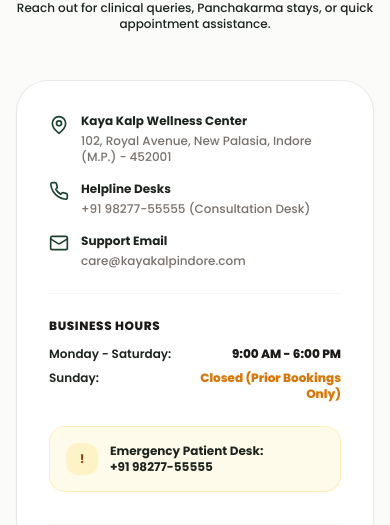
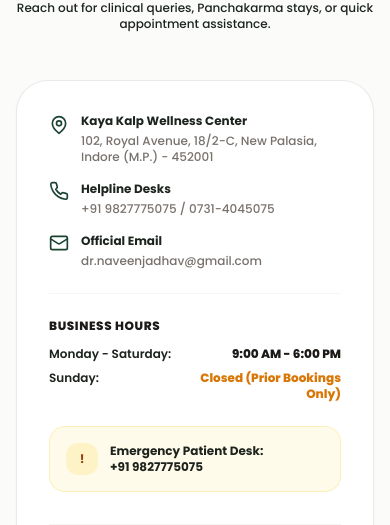
Before and after one commit to Navyareddy037/ayurcare, a React (Vite) app in the folder frontend/: page / in a window 390 px wide. Shown: the part 9293-9818 px from the top of the page. Built offline with nearby package versions, Linux system fonts and the light colour scheme; no server answers.

Commit message:
Update official Kaya Kalp contact information (address: 102 Royal Avenue 18/2-C New Palasia, phones: +91 9827775075 / 0731-4045075, email: dr.naveenjadhav@gmail.com)

```diff
--- a/frontend/src/components/Footer.tsx
+++ b/frontend/src/components/Footer.tsx
@@ -119,15 +119,15 @@
             <ul className="space-y-3 text-[#E9E5D9]/80 font-medium">
               <li className="flex items-start gap-2.5">
                 <MapPin className="w-4 h-4 text-[#D4A373] mt-0.5 shrink-0" />
-                <span>102, Royal Avenue, New Palasia, Indore (M.P.) - 452001</span>
+                <span>102, Royal Avenue, 18/2-C, New Palasia, Indore (M.P.) - 452001</span>
               </li>
               <li className="flex items-center gap-2.5">
                 <Phone className="w-4 h-4 text-[#D4A373] shrink-0" />
-                <span>+91 98277-55555</span>
+                <span>+91 9827775075 / 0731-4045075</span>
               </li>
               <li className="flex items-center gap-2.5">
                 <Mail className="w-4 h-4 text-[#D4A373] shrink-0" />
-                <span>care@kayakalpindore.com</span>
+                <span>dr.naveenjadhav@gmail.com</span>
               </li>
             </ul>
           </div>
--- a/frontend/src/pages/Home.tsx
+++ b/frontend/src/pages/Home.tsx
@@ -783,21 +783,21 @@
                   <MapPin className="w-5 h-5 text-ayur-primary mt-0.5 shrink-0" />
                   <div>
                     <strong>Kaya Kalp Wellness Center</strong>
-                    <div className="text-xs text-stone-500 mt-1">102, Royal Avenue, New Palasia, Indore (M.P.) - 452001</div>
+                    <div className="text-xs text-stone-500 mt-1">102, Royal Avenue, 18/2-C, New Palasia, Indore (M.P.) - 452001</div>
                   </div>
                 </div>
                 <div className="flex items-start gap-3">
                   <Phone className="w-5 h-5 text-ayur-primary shrink-0" />
                   <div>
                     <strong>Helpline Desks</strong>
-                    <div className="text-xs text-stone-500 mt-1">+91 98277-55555 (Consultation Desk)</div>
+                    <div className="text-xs text-stone-500 mt-1">+91 9827775075 / 0731-4045075</div>
                   </div>
                 </div>
                 <div className="flex items-start gap-3">
                   <Mail className="w-5 h-5 text-ayur-primary shrink-0" />
                   <div>
-                    <strong>Support Email</strong>
-                    <div className="text-xs text-stone-500 mt-1">care@kayakalpindore.com</div>
+                    <strong>Official Email</strong>
+                    <div className="text-xs text-stone-500 mt-1">dr.naveenjadhav@gmail.com</div>
                   </div>
                 </div>
               </div>
@@ -820,7 +820,7 @@
                 </div>
                 <div>
                   <strong className="text-amber-805 block">Emergency Patient Desk:</strong>
-                  <span className="text-stone-605 font-bold">+91 98277-55555</span>
+                  <span className="text-stone-605 font-bold">+91 9827775075</span>
                 </div>
               </div>
 
```
